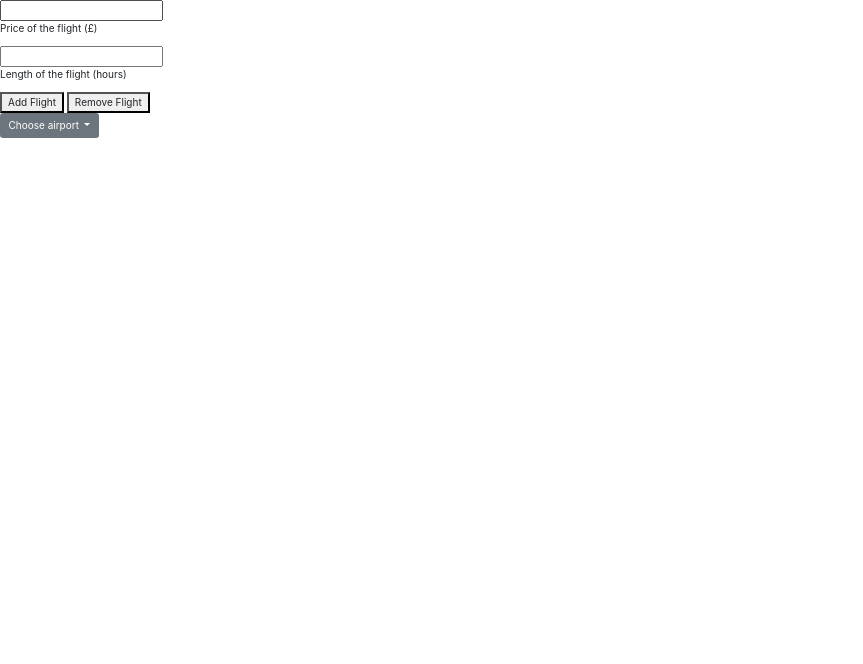
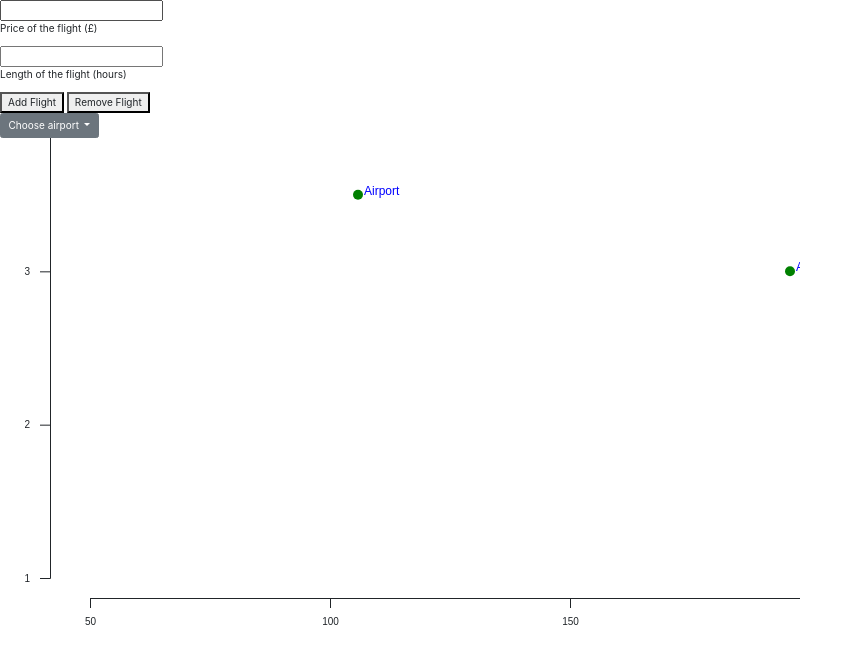
Before and after one commit to KikiCS/flight_travels, a plain HTML site: page index.html in a window 1280 px wide. Shown: the whole page, without its empty margins (0-863 px from the left). Drawn offline with nearby package versions, Linux system fonts and the light colour scheme.

Commit message:
added d3 axes and autoscale
points update dynamically when adding new ones + scales with ticks

```diff
--- a/js/script.js
+++ b/js/script.js
@@ -1,41 +1,82 @@
-$(document).ready(function() {
-var dataset = [];
+var dataset = [{price: 200, time: 3},
+              {price: 150, time: 4},
+              {price: 110, time: 3.5}];
+
+$(document).ready(function onReady() {
+  // x: Price
+  // y: Time
+  const w = 800;
+  const h = 500;
+  const radius = 5;
+  const pixelmargin = 20;
+  var margin = {left:50,right:50,top:40,bottom:0};
+  var y = d3.scaleLinear()
+               .domain([1,d3.max(dataset,d => d.time)])
+               .range([h-pixelmargin,pixelmargin]);
+  var x = d3.scaleLinear()
+               .domain([50,d3.max(dataset,d => d.price)])
+               .range([pixelmargin,w-3*pixelmargin]);
+
+  var yAxis = d3.axisLeft(y).ticks(3).tickPadding(10).tickSize(10);
+  var xAxis = d3.axisBottom(x).ticks(3).tickPadding(10).tickSize(10);
 
   function addFlight() {
     console.log("Updating dataset");
-  return [
-    +$("#inputprice").val(),
-    +$("#inputtime").val()
-  ];
+    return {
+      price: +$("#inputprice").val(),
+      time: +$("#inputtime").val()
+    };
   }
 
-const w = 800;
-const h = 800;
   //Create SVG element
   const svg = d3.select("body")
     .append("svg")
     .attr("width", w)
     .attr("height", h);
+  var chartGroup = svg.append("g").attr("transform","translate("+margin.left+","+(-2*pixelmargin)+")");
+  var dataGroup = chartGroup.append("g")
+  var axesGroup = chartGroup.append("g")
+
+  var xd3axis= axesGroup.append("g").attr("class","axis x")
 
   function update() {
+    var y = d3.scaleLinear()
+                 .domain([1,d3.max(dataset,d => d.time)])
+                 .range([h-pixelmargin,pixelmargin]);
+    var x = d3.scaleLinear()
+                 .domain([50,d3.max(dataset,d => d.price)])
+                 .range([pixelmargin,w-3*pixelmargin]);
+
+    var yAxis = d3.axisLeft(y).ticks(3).tickPadding(10).tickSize(10);
+    var xAxis = d3.axisBottom(x).ticks(3).tickPadding(10).tickSize(10);
     console.log(dataset)
     // Update selection: Resize and position existing
     // DOM elements with data bound to them.
     // assign a circle to each dataset element
-  svg.selectAll("circle")
+    circles=dataGroup.selectAll("circle")
       .data(dataset)
-    .enter()
+    circles.enter()
       .append("circle")
       .attr("cx", function(d) {
-      return (d[0] - 50) * 4;
+        return x(d.price) //(d.price - 50) * 4;
       }) // X coordinate: 1st element of each object in the dataset
       .attr("cy", function(d) {
-      return h - ((d[1] - 1) * 200);
+        return y(d.time);
       }) // Y coordinate: 2nd element of each object in the dataset
-    .attr("r", 5) // circle radius
+      .attr("r", radius) // circle radius
       .attr("fill", "green");
 
-  svg.selectAll("text")
+    //update all circles to new positions
+    circles.transition()
+        .duration(500)
+        .attr("cx", function(d) {
+          return x(d.price) //(d.price - 50) * 4;
+        }) // X coordinate: 1st element of each object in the dataset
+        .attr("cy", function(d) {
+          return y(d.time);
+        }) // Y coordinate: 2nd element of each object in the dataset
+
+    dataGroup.selectAll("text")
       .data(dataset)
       .enter()
       .append("text")
@@ -43,19 +84,29 @@ function update() {
         return "Airport"; // replace with var returned by inputs
       })
       .attr("x", function(d) {
-      return (d[0] - 50) * 4 + 6;
+        return x(d.price) + radius + 1//(d.price - 50) * 4 + 6;
       })
       .attr("y", function(d) {
-      return h - ((d[1] - 1) * 200) + 1;
+        return y(d.time) //h - ((d.time - 1) * 200) + 1;
       })
       .attr("font-family", "sans-serif")
       .attr("font-size", "12px")
       .attr("fill", "blue");
     console.log("SVG updated");
-};
+
+    axesGroup.append("g") // modify as the x axis
+    .attr("class","axis y")
+    .call(yAxis);
+
+    //axesGroup.append("g")
+    //.attr("class","axis x")
+    xd3axis.attr("transform",`translate(${pixelmargin},${h})`)
+    .call(xAxis);
+  }
 
   $("#newflight").click(function(event) {
     dataset.push(addFlight());
     update();
   });
+  update();
 });
```
Also changed, not shown: index.html (+2 -2 lines). Lines whose indentation alone changed are shown as unchanged.
